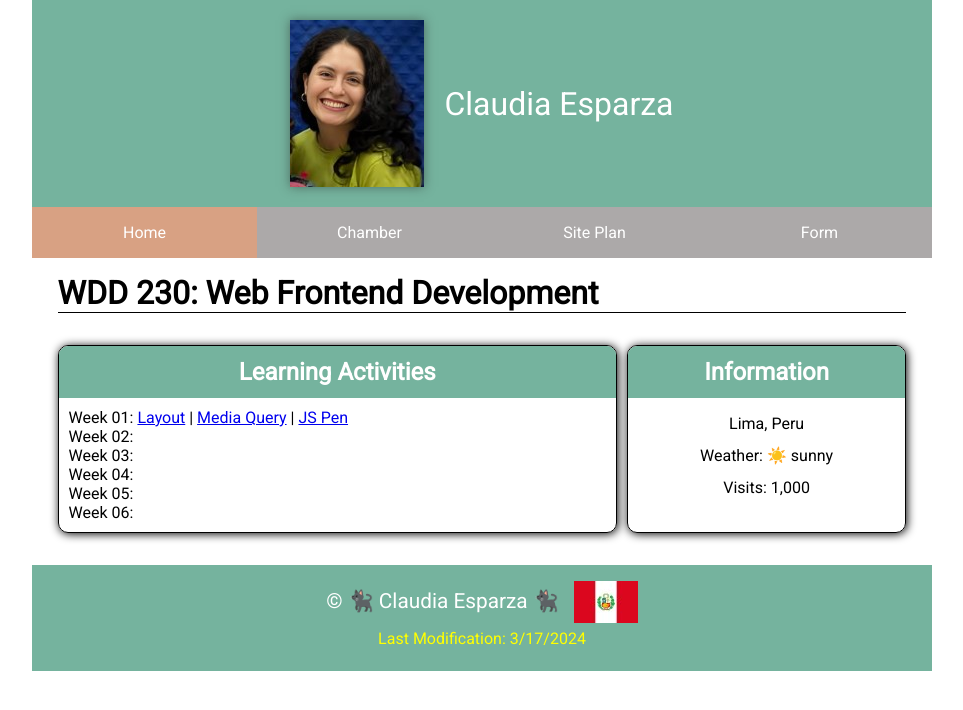
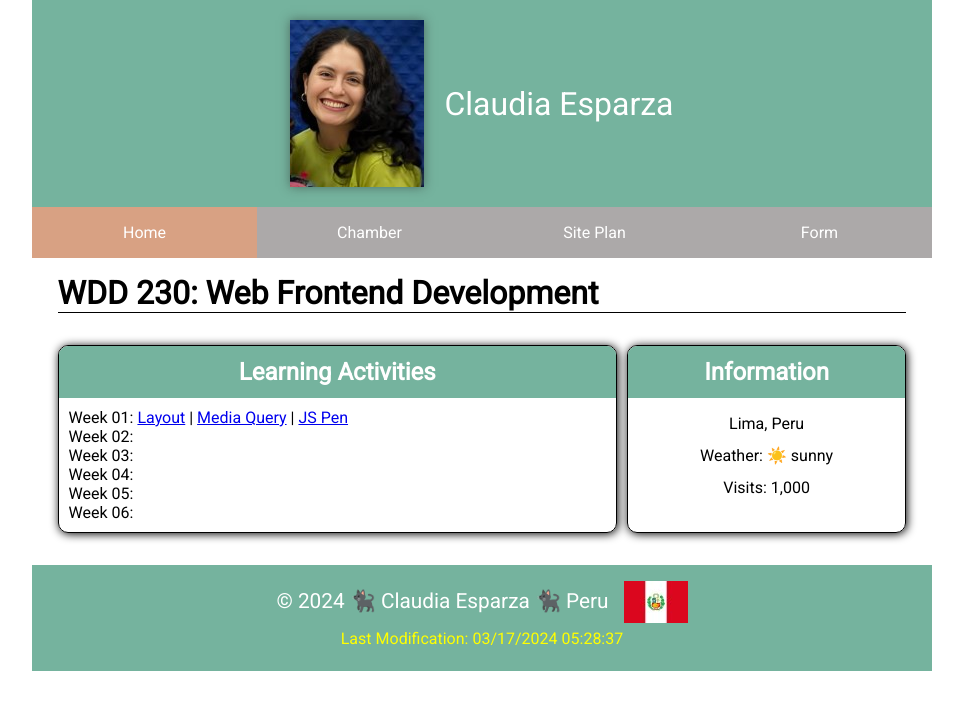
Before and after one commit to Clabies/wdd230, a plain HTML site: page index.html in a window 1280 px wide. Shown: the whole page, without its empty margins (158-1121 px from the left). Drawn offline with Linux system fonts and the light colour scheme.

Commit message:
Last Update

```diff
--- a/index.html
+++ b/index.html
@@ -65,7 +65,7 @@
             <p id="copyright">© 🐈‍⬛ Claudia Esparza 🐈‍⬛</p>
             <img src="images/flag.jpg" alt="peruvian flag">
         </div>
-        <p id="lastModified">Last Modification: 3/17/2024</p>
+        <p id="lastModified">Last Modification: to implement</p>
     </footer>
     <script src="scripts/getDates.js"></script>
 </body>
--- /dev/null
+++ b/scripts/getDates.js
@@ -0,0 +1,8 @@
+let currentYear = new Date().getFullYear();
+let lastModified = document.lastModified;
+
+let copyright = document.querySelector("#copyright");
+copyright.innerText = `© ${currentYear} 🐈‍⬛ Claudia Esparza 🐈‍⬛ Peru`;
+
+let modified = document.querySelector("#lastModified");
+modified.innerText = `Last Modification: ${lastModified}`;
```
